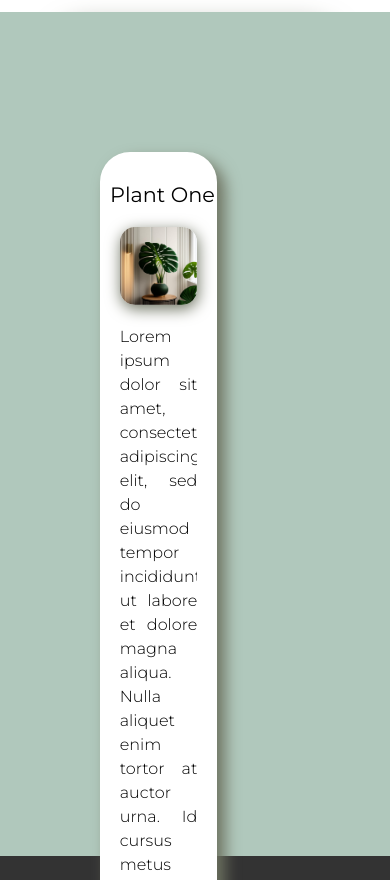
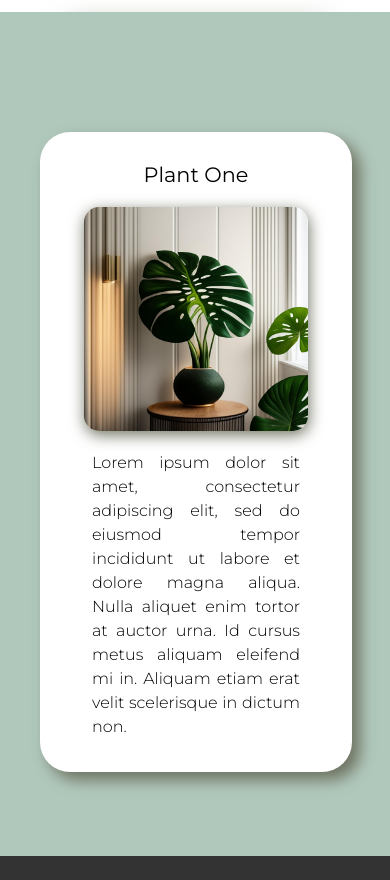
Before and after one commit to mvacjar/project2-fundamentals, a plain HTML site: page index.html in a window 390 px wide. Shown: the part 1760-2640 px from the top of the page. Drawn offline with Linux system fonts and the light colour scheme.

Commit message:
Update styles.css

```diff
--- a/styles.css
+++ b/styles.css
@@ -360,10 +360,10 @@ footer {
     background: #b0c8bc;
   }
 
-  /*.content-horizontal-card {
+  .content-horizontal-card {
     width: 80%;
     margin: 150px 100px 0px 90px;
-  }*/
+  }
   .content-horizontal-image {
     width: 100%;
   }
@@ -444,6 +444,9 @@ footer {
   /* --- Content Part Two --- */
 
   .content-horizontal-card {
+    width: 80%;
+    height: 40em;
+    margin: 120px 100px 35px 40px;
   }
 
   .content-horizontal-card:hover {
@@ -458,8 +461,7 @@ footer {
   }
 
   .content-horizontal-image {
-    max-width: 80%;
-    height: auto;
+    width: 14em;
     border-radius: 15px;
   }
 
```
